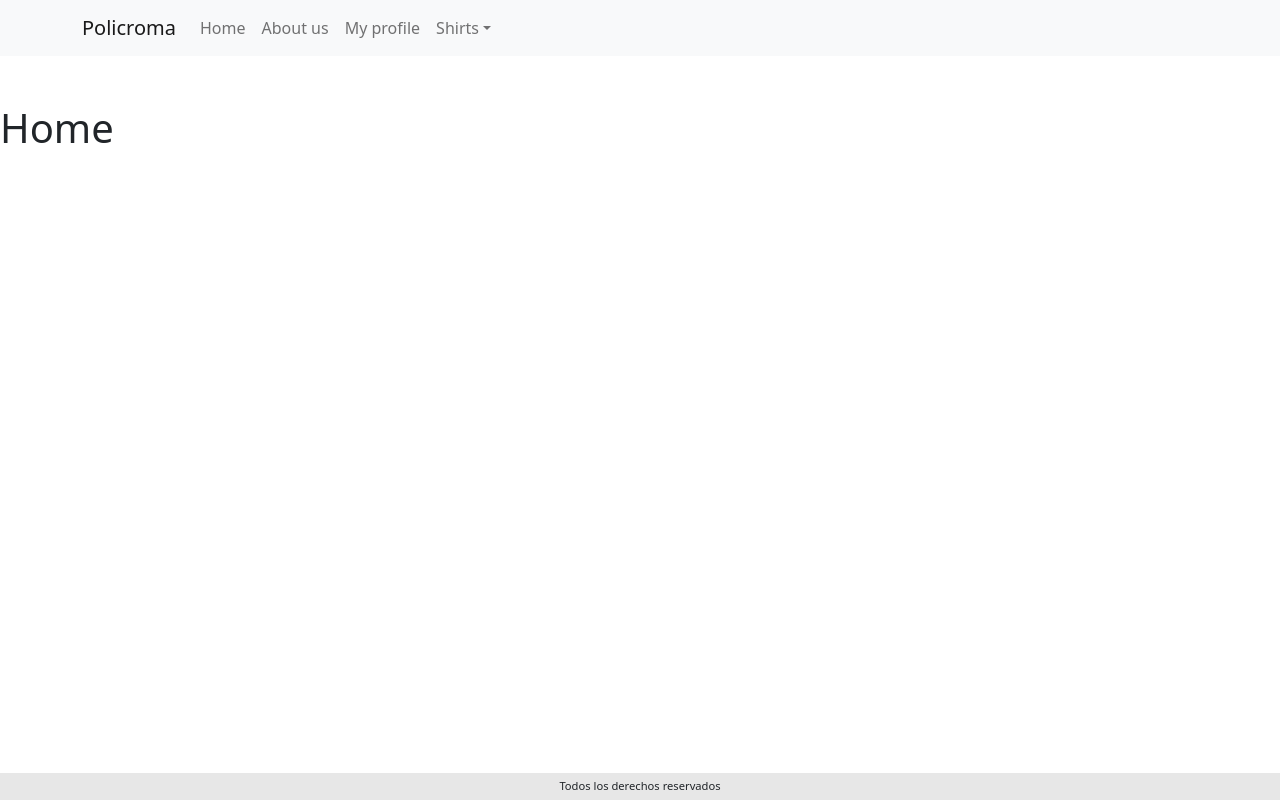
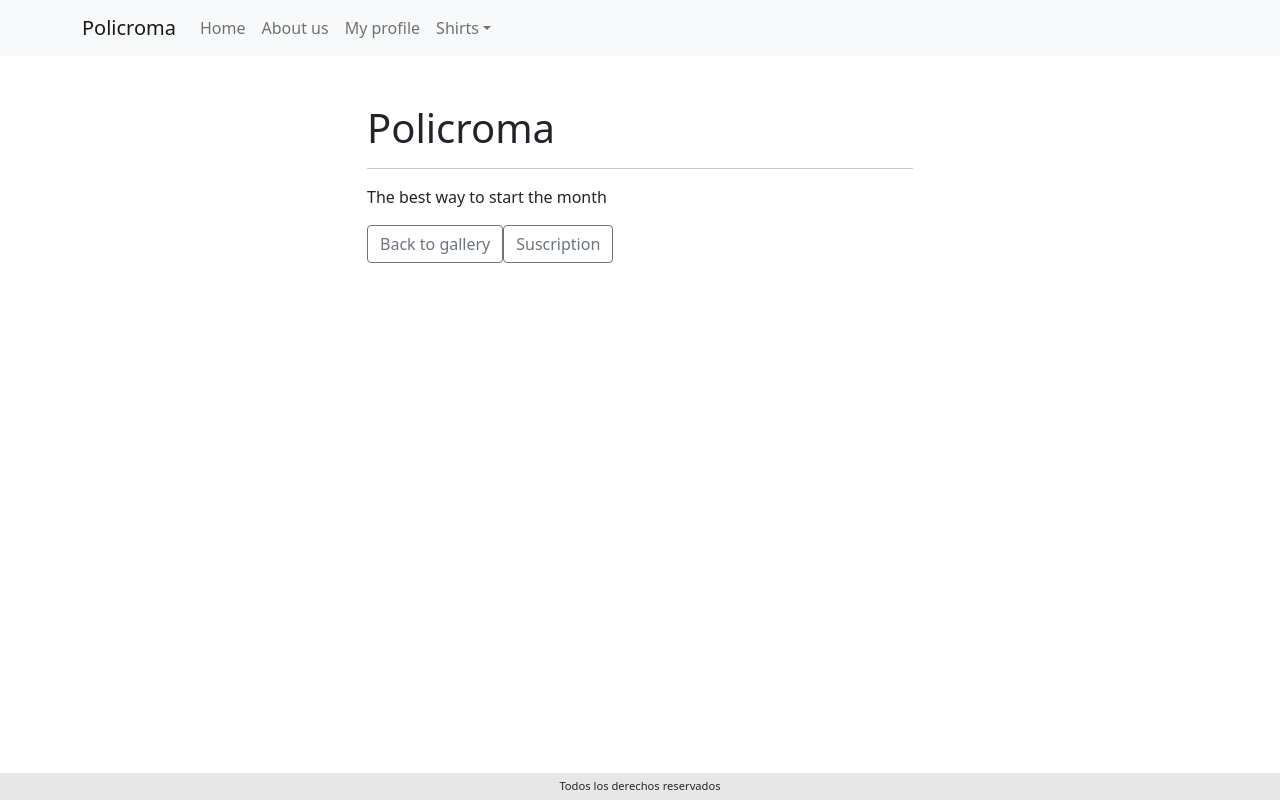
Before and after one commit to rafasanzvi/color-shirt-client, a React (Create React App) app: page / in a window 1280 px wide. Built offline with nearby package versions, Linux system fonts and the light colour scheme.

Commit message:
Gallery, details and home logic done

```diff
--- /dev/null
+++ b/src/pages/HomePage/HomePage.jsx
@@ -0,0 +1,29 @@
+import { Link } from 'react-router-dom'
+import { Container, Button, Row, Col } from "react-bootstrap"
+
+
+const HomePage = () => {
+
+    return (
+
+        <Container>
+            <Row>
+                <Col md={{ span: 6, offset: 3 }}>
+                    <h1>Policroma</h1>
+                    <hr />
+                    <p>The best way to start the month</p>
+                    <Link to="/shirts">
+                        <Button variant="outline-secondary" as="div">Back to gallery</Button>
+                    </Link>
+                    <Link to="#">
+                        <Button variant="outline-secondary" as="div">Suscription</Button>
+                    </Link>
+                </Col>
+            </Row>
+        </Container>
+
+    )
+
+}
+
+export default HomePage
--- /dev/null
+++ b/src/pages/ShirtDetails/ShirtDetails.css
@@ -0,0 +1,5 @@
+.ShirtDetails img {
+
+    width: 350px;
+
+}
--- a/src/pages/ShirtDetails/ShirtDetails.jsx
+++ b/src/pages/ShirtDetails/ShirtDetails.jsx
@@ -1,7 +1,10 @@
 import { useEffect, useState } from "react"
-import { Container } from "react-bootstrap"
+import { Container, Row, Col, Button } from "react-bootstrap"
 import { useParams } from "react-router-dom"
 import shirtsService from "../../services/shirt.services"
+import Loader from "../../components/Loader/Loader"
+import './ShirtDetails.css'
+import { Link } from 'react-router-dom'
 
 
 const ShirtDetails = () => {
@@ -26,7 +29,42 @@ const ShirtDetails = () => {
     return (
 
         <Container>
-            <h1>{shirt.name}</h1>
+
+            {
+                !shirt
+                    ?
+                    <Loader />
+                    :
+                    <>
+                        <h1>{shirt.name}</h1>
+                        <hr />
+
+                        <Row className="ShirtDetails">
+
+                            <Col md={{ span: 4, offset: 1 }}>
+                                <img src={shirt.images} />
+                            </Col>
+
+                            <Col md={{ span: 6, offset: 1 }}>
+                                <h3>Our shirt</h3>
+                                <p>{shirt.description}</p>
+                                <ul>
+                                    <li>Style: {shirt.style}</li>
+                                    <li>Colors: {shirt.colors}</li>
+                                    <li>Fabric: {shirt.fabric}</li>
+                                    <li>Sizes: {shirt.sizes}</li>
+                                </ul>
+
+                                <Link to="/shirts">
+                                    <Button variant="outline-secondary" as="div">Back to gallery</Button>
+                                </Link>
+
+                            </Col>
+                        </Row>
+                    </>
+            }
+
+
         </Container>
 
     )
--- a/src/routes/AppRoutes.jsx
+++ b/src/routes/AppRoutes.jsx
@@ -1,12 +1,13 @@
 import { Routes, Route } from "react-router-dom"
 import ShirtsListPage from "../pages/ShirtsListPage/ShirtsListPage"
 import ShirtDetails from "../pages/ShirtDetails/ShirtDetails"
+import HomePage from "../pages/HomePage/HomePage"
 
 const AppRoutes = () => {
 
     return (
         <Routes>
-            <Route path="/" element={<h1>Home</h1>} />
+            <Route path="/" element={<HomePage />} />
             <Route path="/aboutUs" element={<h1>About us</h1>} />
             <Route path="/myProfile" element={<h1>My profile</h1>} />
             <Route path="/shirts" element={<ShirtsListPage />} />
```
